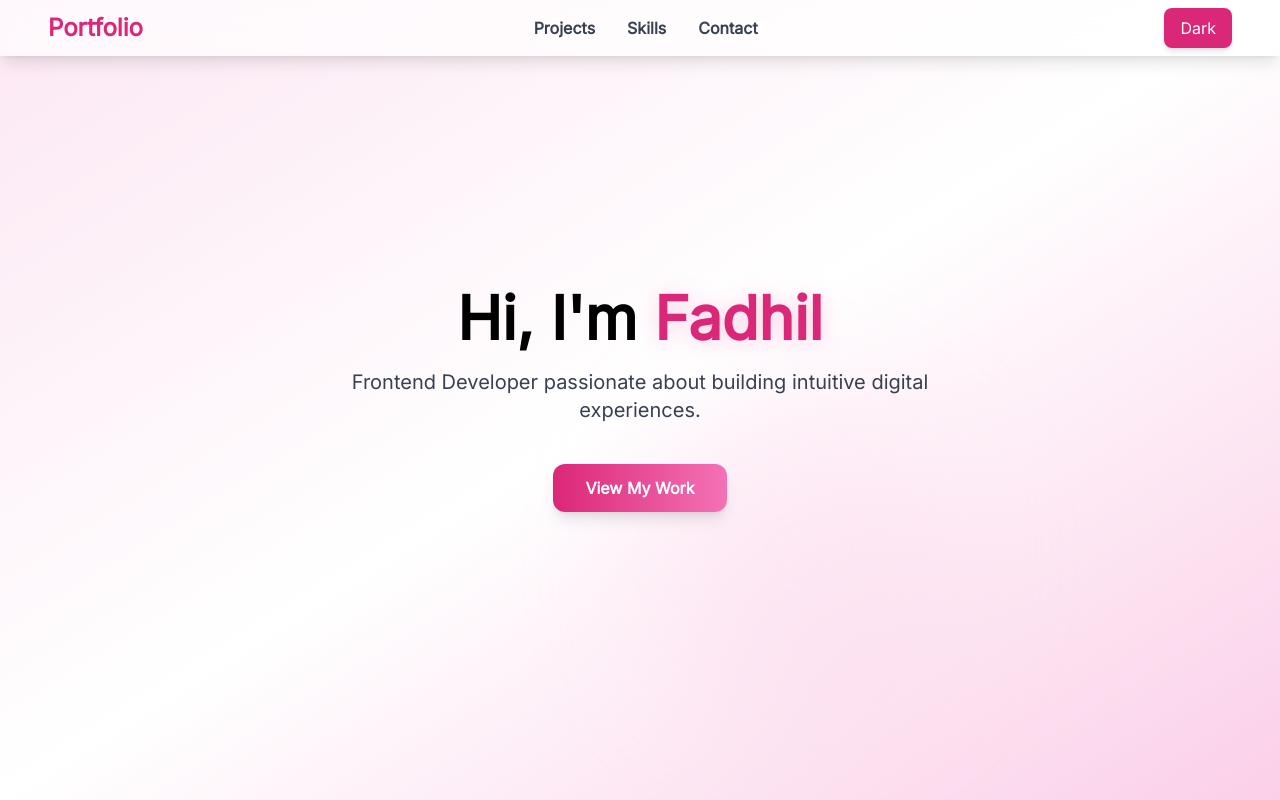
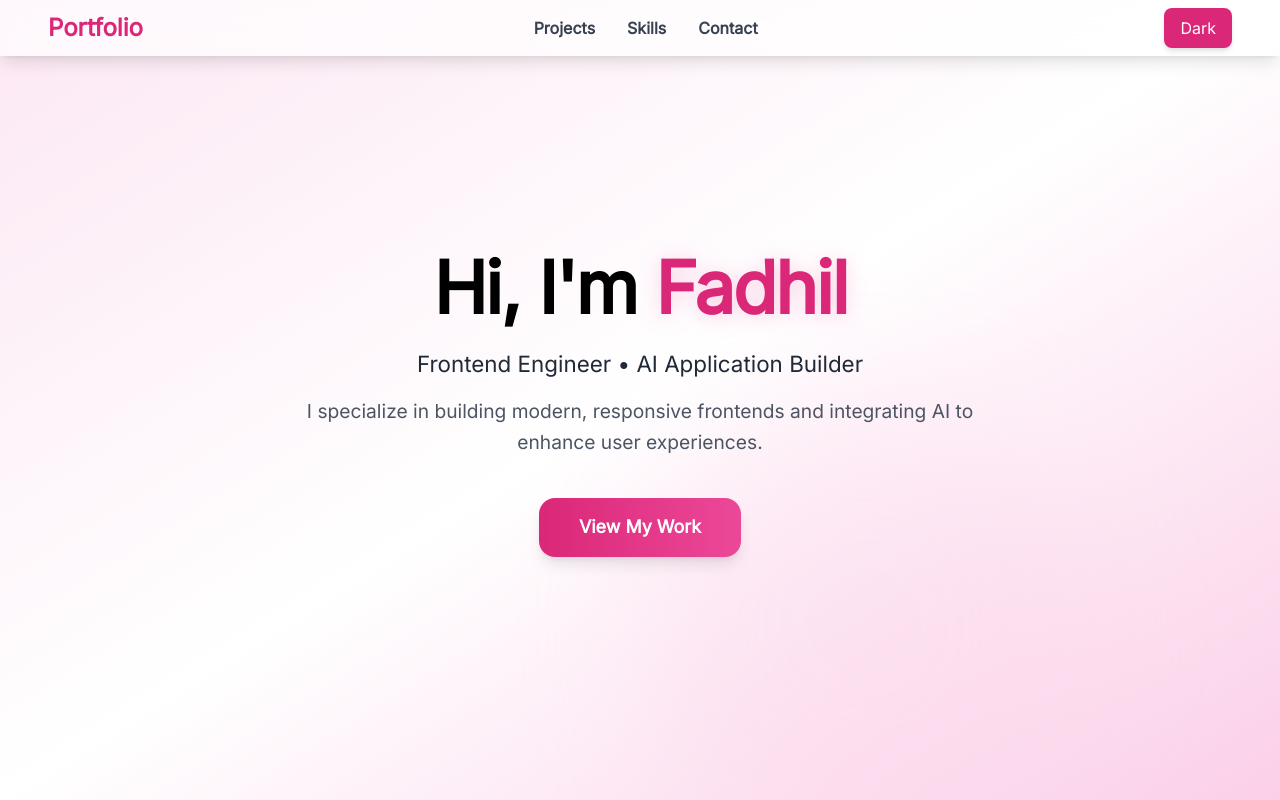
Before and after one commit to fad-code/Portofolio, a React (Vite) app: page / in a window 1280 px wide. Shown: the top 800 px of the page. Built offline with nearby package versions, Linux system fonts and the light colour scheme.

Commit message:
Update Hero.jsx

```diff
--- a/src/components/Hero.jsx
+++ b/src/components/Hero.jsx
@@ -2,67 +2,86 @@ import { motion } from "framer-motion";
 
 export default function Hero() {
   const scrollToSection = (id) => {
-    const section = document.querySelector(id);
-    if (section) {
-      section.scrollIntoView({ behavior: "smooth" });
-    }
+    const el = document.querySelector(id);
+    if (el) el.scrollIntoView({ behavior: "smooth" });
   };
 
   return (
     <motion.section
       id="hero"
-      className="relative h-screen flex flex-col justify-center items-center text-center px-4
-        bg-gradient-to-br from-pink-100 via-white to-pink-200
-        dark:from-gray-950 dark:via-gray-900 dark:to-gray-800 transition-colors duration-500"
-      initial={{ opacity: 0, y: 50 }}
+      className="relative min-h-screen flex flex-col justify-center items-center text-center px-4
+                 bg-gradient-to-br from-pink-100 via-white to-pink-200
+                 dark:from-gray-950 dark:via-gray-900 dark:to-gray-800
+                 transition-colors duration-500"
+      initial={{ opacity: 0, y: 40 }}
       animate={{ opacity: 1, y: 0 }}
-      transition={{ duration: 1 }}
+      transition={{ duration: 0.8 }}
     >
-      {/* Subtle glow, visible in both modes */}
+      {/* background glow */}
       <motion.div
-        className="absolute z-0 top-1/2 left-1/2 -translate-x-1/2 -translate-y-1/2 w-80 h-80 rounded-full
-          bg-pink-200 dark:bg-pink-900 blur-3xl opacity-25 pointer-events-none"
-        initial={{ scale: 0.8, opacity: 0.15 }}
+        className="absolute z-0 top-1/2 left-1/2 -translate-x-1/2 -translate-y-1/2
+                   w-[22rem] h-[22rem] md:w-[28rem] md:h-[28rem]
+                   rounded-full bg-pink-200 dark:bg-pink-900 blur-3xl opacity-25 pointer-events-none"
+        initial={{ scale: 0.9, opacity: 0.15 }}
         animate={{ scale: 1, opacity: 0.25 }}
-        transition={{ duration: 1.1, delay: 0.2 }}
+        transition={{ duration: 1, delay: 0.15 }}
       />
 
+      {/* name */}
       <motion.h1
-        className="relative z-10 text-4xl md:text-6xl font-bold mb-5"
-        initial={{ scale: 0.8 }}
+        className="relative z-10 font-bold leading-tight tracking-tight
+                   text-[clamp(2.5rem,6vw,4.5rem)] mb-4"
+        initial={{ scale: 0.96 }}
         animate={{ scale: 1 }}
-        transition={{ duration: 0.8 }}
+        transition={{ duration: 0.6 }}
       >
-        Hi, I'm <span className="relative text-pink-600 dark:text-pink-400 drop-shadow-[0_2px_10px_rgba(236,72,153,0.25)]">Fadhil</span>
+        Hi, I'm{" "}
+        <span className="text-pink-600 dark:text-pink-400 drop-shadow-[0_2px_10px_rgba(236,72,153,0.25)]">
+          Fadhil
+        </span>
       </motion.h1>
 
+      {/* subtitle */}
       <motion.p
-        className="relative z-10 text-lg md:text-xl text-gray-700 dark:text-gray-200 max-w-2xl mb-8"
+        className="relative z-10 text-[clamp(1.1rem,2.3vw,1.4rem)]
+                   font-medium text-gray-800 dark:text-gray-100
+                   max-w-2xl leading-snug mb-4"
         initial={{ opacity: 0 }}
         animate={{ opacity: 1 }}
-        transition={{ delay: 0.5, duration: 1 }}
+        transition={{ delay: 0.25, duration: 0.6 }}
       >
-        Frontend Developer passionate about building intuitive digital experiences.
+        Frontend Engineer • AI Application Builder
       </motion.p>
 
+      {/* description */}
+      <motion.p
+        className="relative z-10 text-[clamp(1rem,2vw,1.2rem)]
+                   text-gray-600 dark:text-gray-400
+                   max-w-2xl leading-relaxed mb-10"
+        initial={{ opacity: 0 }}
+        animate={{ opacity: 1 }}
+        transition={{ delay: 0.35, duration: 0.6 }}
+      >
+        I specialize in building modern, responsive frontends and integrating AI
+        to enhance user experiences.
+      </motion.p>
+
+      {/* button */}
       <motion.a
         href="#projects"
         onClick={(e) => {
           e.preventDefault();
           scrollToSection("#projects");
         }}
-        className="relative z-10 mt-2 px-8 py-3 bg-gradient-to-r from-pink-600 to-pink-400 text-white font-semibold rounded-xl shadow-lg
-          hover:from-pink-700 hover:to-pink-500 dark:from-pink-500 dark:to-pink-600 dark:hover:from-pink-400 dark:hover:to-pink-700
-          transition-all duration-300"
-        whileHover={{
-          scale: 1.08,
-          boxShadow: "0px 8px 32px 0px rgba(236,72,153,0.24)",
-        }}
-        whileTap={{
-          scale: 0.96,
-          rotate: -2,
-          transition: { type: "spring", stiffness: 400 },
-        }}
+        className="relative z-10 inline-flex items-center justify-center gap-2
+                   rounded-2xl bg-gradient-to-r from-pink-600 to-pink-500
+                   text-white font-semibold text-[clamp(1rem,1.4vw,1.15rem)]
+                   px-8 md:px-10 py-3.5 md:py-4 shadow-lg
+                   hover:from-pink-700 hover:to-pink-600
+                   transition-all duration-300
+                   focus:outline-none focus:ring-4 focus:ring-pink-300 dark:focus:ring-pink-600"
+        whileHover={{ scale: 1.06, boxShadow: "0px 12px 36px rgba(236,72,153,0.28)" }}
+        whileTap={{ scale: 0.97 }}
       >
         View My Work
       </motion.a>
```
